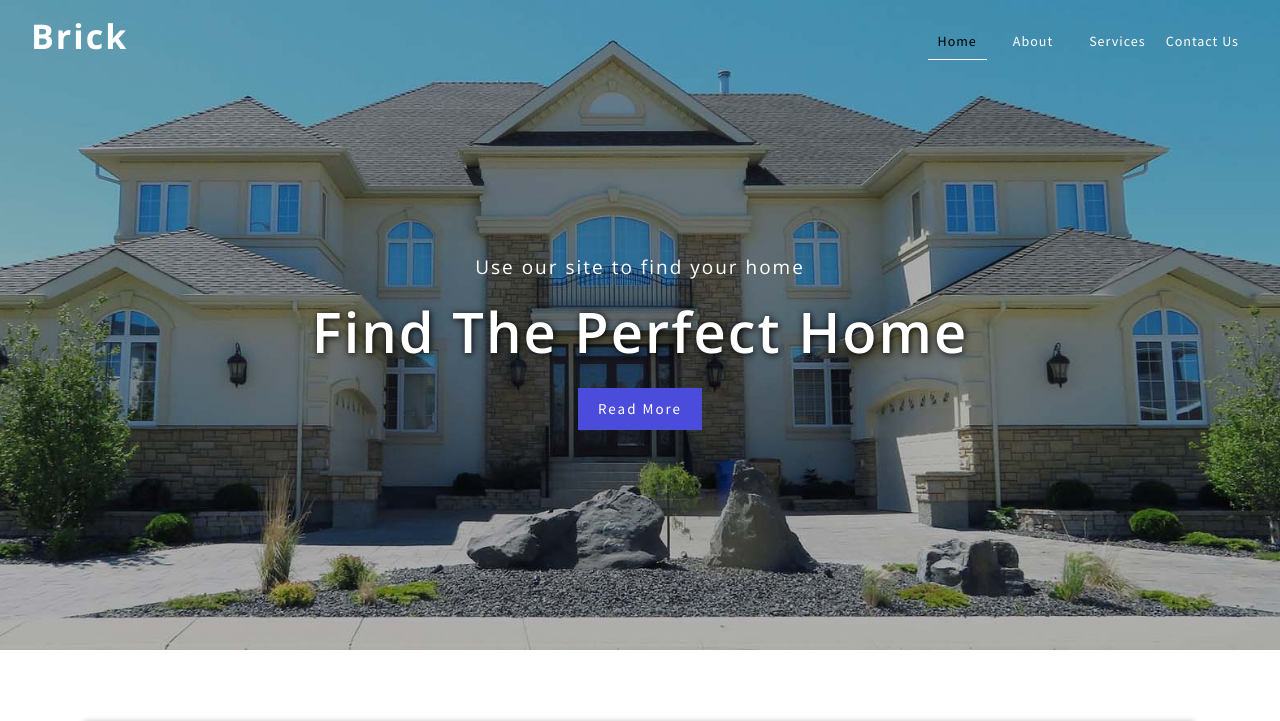
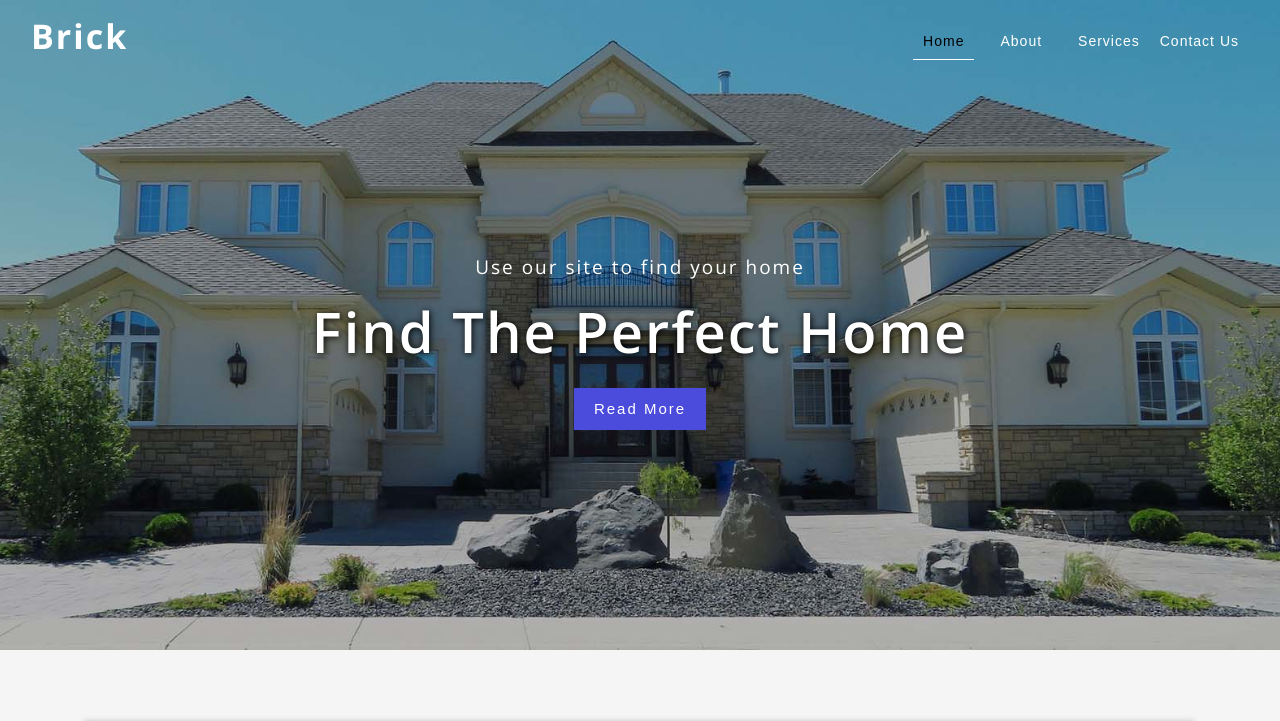
Before and after one commit to Pratiks-Patil/Brick-Real-Estate, a plain HTML site: page index.html in a window 1280 px wide. Shown: the top 721 px of the page. Drawn offline with nearby package versions, Linux system fonts and the light colour scheme.

Commit message:
Update style.css

```diff
--- a/css/style.css
+++ b/css/style.css
@@ -45,13 +45,7 @@ body {
 }
 
 html,
-body {
-padding: 0;
-margin: 0;
-background: #fff;
-letter-spacing: 1px;
-font-family: 'Source Sans Pro', sans-serif;
-}
+
 body a {
 outline: none;
 transition: 0.5s all;
```
